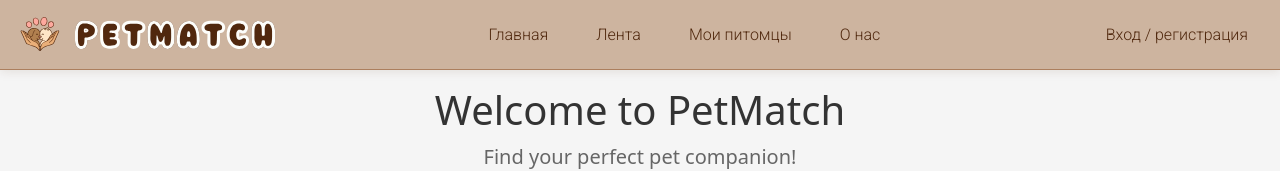
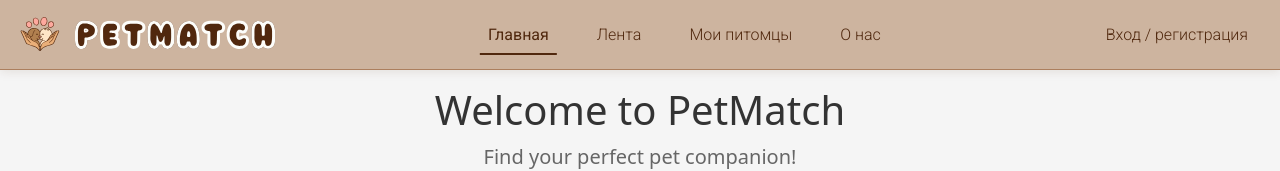
Before and after one commit to PetMatchNSU/PetMatch-frontend, a React (Vite) app: page / in a window 1280 px wide. Shown: the top 171 px of the page. Built offline with nearby package versions, Linux system fonts and the light colour scheme.

Commit message:
add active

```diff
--- a/src/components/Navigation/Navigation.module.css
+++ b/src/components/Navigation/Navigation.module.css
@@ -57,6 +57,15 @@
   background-color: rgba(172, 127, 94, 0.1);
 }
 
+.navLink:hover::after {
+  width: 80%;
+}
+
+.navLinkActive {
+  color: #50280E;
+  font-weight: 400;
+}
+
 .navLink::after {
   content: '';
   position: absolute;
@@ -65,18 +74,23 @@
   transform: translateX(-50%);
   width: 0;
   height: 2px;
-  background-color: #AC7F5E;
+  background-color: #7a3c1a;
   transition: width 0.3s ease;
 }
 
-.navLink:hover::after {
-  width: 80%;
+.navLinkActive::after {
+  content: '';
+  position: absolute;
+  bottom: 0;
+  left: 50%;
+  width: 90%;
+  height: 2px;
+  background-color: #50280E;
+  transition: width 0.3s ease;
 }
 
-.navLinkActive {
-  color: #7a3c1a;
-  font-weight: 400;
-  background-color: rgba(172, 127, 94, 0.1);
+.navLinkActive:hover::after {
+  background-color: #7a3c1a;
 }
 
 .mobileHeader {
--- a/src/components/Navigation/Navigation.tsx
+++ b/src/components/Navigation/Navigation.tsx
@@ -1,5 +1,5 @@
 import React, { useState, useEffect } from 'react';
-import { Link } from 'react-router-dom';
+import { NavLink } from 'react-router-dom';
 import styles from './Navigation.module.css';
 import Logo from '../Logo/Logo';
 
@@ -37,30 +37,47 @@ const Navigation: React.FC<NavigationProps> = ({
       {isDesktop ? (
         <nav className={styles.navbar}>
           <div className={`container ${styles.navbarContent}`}>
-            <Link
+            <NavLink
               className={styles.navbarBrand}
               to="/"
               onClick={() => setIsMobileMenuOpen(false)}
             >
-               <Logo />
-            </Link>
+              <Logo />
+            </NavLink>
             <div className={styles.navLinks}>
               {navItems.map((item) => (
-                <Link
+                <NavLink
                   key={item.id}
-                  className={styles.navLink}
+                  className={({ isActive }) =>
+                    `${styles.navLink} ${isActive ? styles.navLinkActive : ''}`
+                  }
                   to={item.path}
                   onClick={() => setIsMobileMenuOpen(false)}
+                  end={item.path === '/'}
                 >
                   {item.label}
-                </Link>
+                </NavLink>
               ))}
             </div>
             <div className={styles.navLinks}>
               {isAuthenticated ? (
-                <Link className={styles.navLink} to="/profile">Профиль</Link>
+                <NavLink
+                  className={({ isActive }) =>
+                    `${styles.navLink} ${isActive ? styles.navLinkActive : ''}`
+                  }
+                  to="/profile"
+                >
+                  Профиль
+                </NavLink>
               ) : (
-                <Link className={styles.navLink} to="/login">Вход / регистрация</Link>
+                <NavLink
+                  className={({ isActive }) =>
+                    `${styles.navLink} ${isActive ? styles.navLinkActive : ''}`
+                  }
+                  to="/login"
+                >
+                  Вход / регистрация
+                </NavLink>
               )}
             </div>
           </div>
@@ -77,13 +94,13 @@ const Navigation: React.FC<NavigationProps> = ({
               <span className={styles.hamburgerLine}></span>
               <span className={styles.hamburgerLine}></span>
             </button>
-            <Link
+            <NavLink
               className={styles.mobileLogo}
               to="/"
               onClick={() => setIsMobileMenuOpen(false)}
             >
-               <Logo variant='icon'/>
-            </Link>
+              <Logo variant='icon'/>
+            </NavLink>
           </div>
 
           <div className={`${styles.mobileSidebar} ${isMobileMenuOpen ? styles.open : ''}`}>
@@ -99,23 +116,28 @@ const Navigation: React.FC<NavigationProps> = ({
             <ul className={styles.sidebarMenu}>
               {navItems.map((item) => (
                 <li key={item.id} className={styles.sidebarItem}>
-                  <Link
-                    className={styles.sidebarLink}
+                  <NavLink
+                    className={({ isActive }) =>
+                      `${styles.sidebarLink} ${isActive ? styles.sidebarLinkActive : ''}`
+                    }
                     to={item.path}
                     onClick={() => setIsMobileMenuOpen(false)}
+                    end={item.path === '/'}
                   >
                     {item.label}
-                  </Link>
+                  </NavLink>
                 </li>
               ))}
               <li className={styles.sidebarItem}>
-                <Link
-                  className={styles.sidebarLink}
+                <NavLink
+                  className={({ isActive }) =>
+                    `${styles.sidebarLink} ${isActive ? styles.sidebarLinkActive : ''}`
+                  }
                   to="/login"
                   onClick={() => setIsMobileMenuOpen(false)}
                 >
                   {isAuthenticated ? 'Профиль' : 'Вход / регистрация'}
-                </Link>
+                </NavLink>
               </li>
             </ul>
           </div>
```
